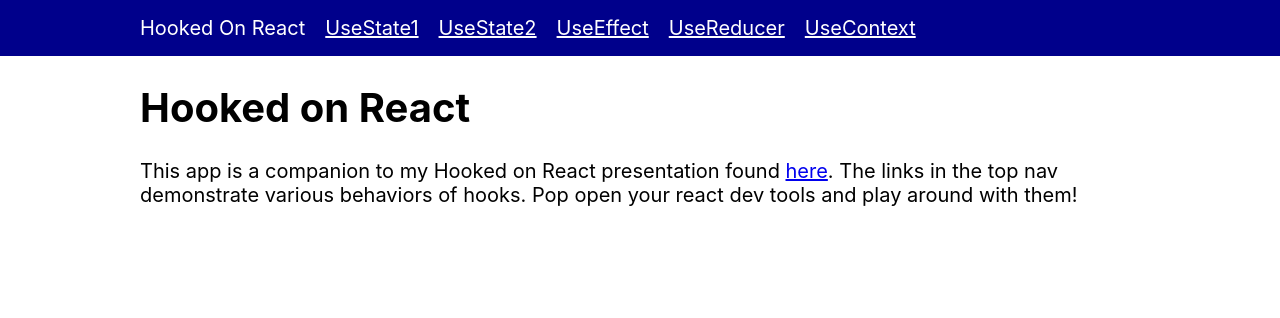
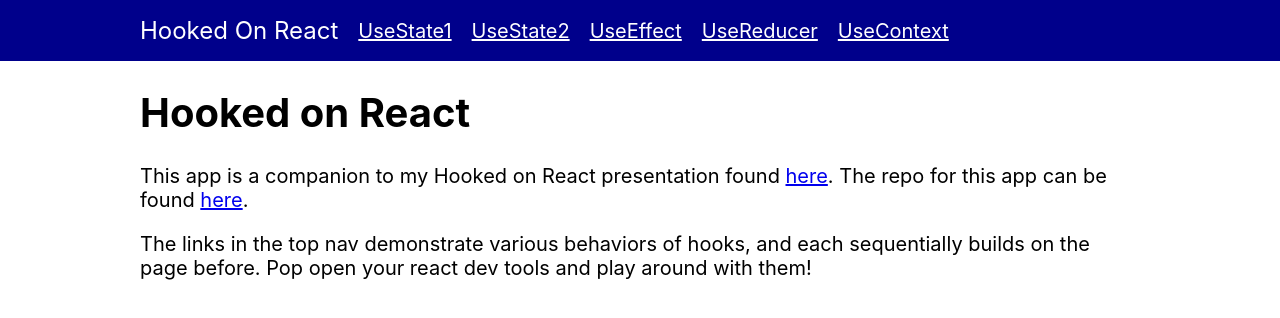
Before and after one commit to mtleonard120/hooked-on-react, a React (Create React App) app: page / in a window 1280 px wide. Shown: the top 318 px of the page. Built offline with nearby package versions, Linux system fonts and the light colour scheme.

Commit message:
Update Home page.

```diff
--- a/src/components/App/App.module.scss
+++ b/src/components/App/App.module.scss
@@ -20,6 +20,10 @@
 }
 
 .homeLink {
-    font-size: 1.25rem;
+    font-size: 1.5rem;
     text-decoration: none;
+
+    &:hover {
+        text-decoration: underline;
+    }
 }
--- a/src/components/pages/Home/Home.tsx
+++ b/src/components/pages/Home/Home.tsx
@@ -16,8 +16,16 @@ export const Home: React.FC<IHomeProps> = props => (
             >
                 here
             </a>
-            . The links in the top nav demonstrate various behaviors of hooks. Pop open your react dev tools and play
-            around with them!
+            . The repo for this app can be found{' '}
+            <a href='https://github.com/mtleonard120/hooked-on-react' target='_blank' rel='noopener noreferrer'>
+                here
+            </a>
+            .
+        </p>
+
+        <p>
+            The links in the top nav demonstrate various behaviors of hooks, and each sequentially builds on the page
+            before. Pop open your react dev tools and play around with them!
         </p>
     </>
 )
```
Also changed, not shown: 1 other file (tests, documents, lock files or other folders).
